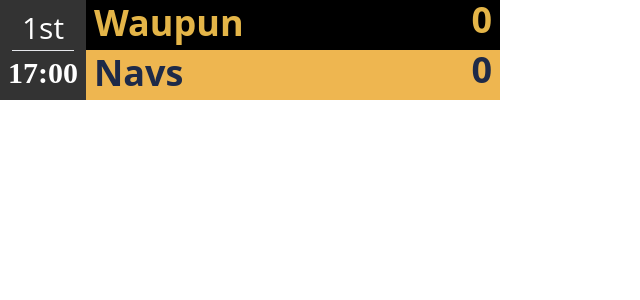
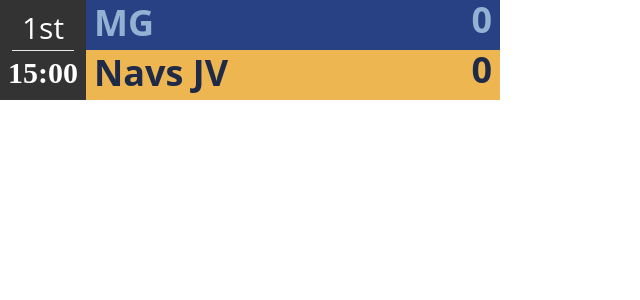
Before and after one commit to bantamlabs/scoreboard, a React (Create React App) app: page / in a window 1280 px wide. Shown: the top 300 px of the page, without its empty margins (0-640 px from the left). Built offline with nearby package versions, Linux system fonts and the light colour scheme.

Commit message:
MG JV config

```diff
--- a/src/App.tsx
+++ b/src/App.tsx
@@ -3,17 +3,17 @@ import { Scoreboard } from './Scoreboard';
 
 const props = {
   visitor: {
-    teamName: "Waupun",
-    color: "#E4B548",
-    backgroundColor: "#000000",
+    teamName: "MG",
+    color: "#91B2D3",
+    backgroundColor: "#284185",
   },
   home: {
-    teamName: "Navs",
+    teamName: "Navs JV",
     color: "#1E2A48",
     backgroundColor: "#EEB650",
   },
   clock: {
-    minutes: 17,
+    minutes: 15,
     color: "#ffffff",
     backgroundColor: "#333333",
   },
```
